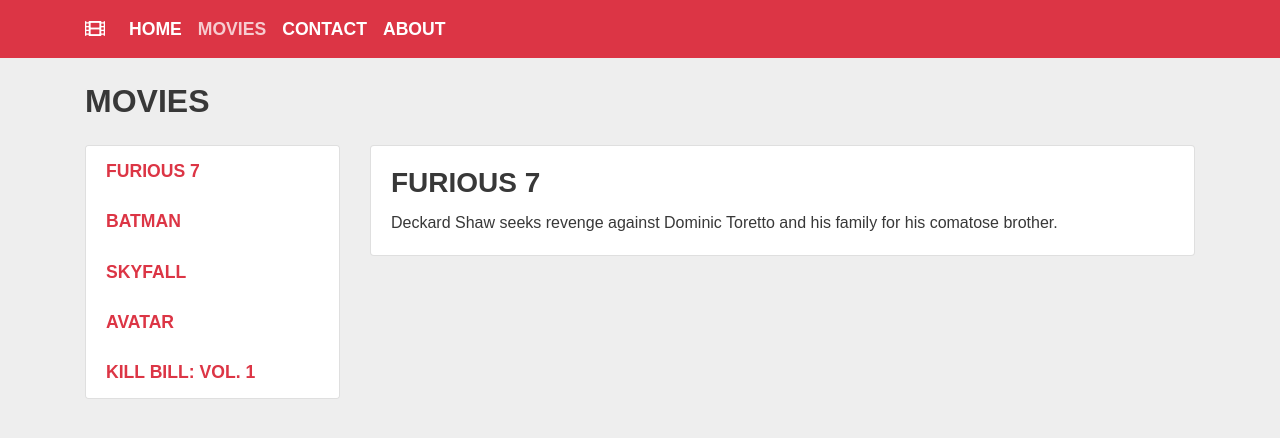
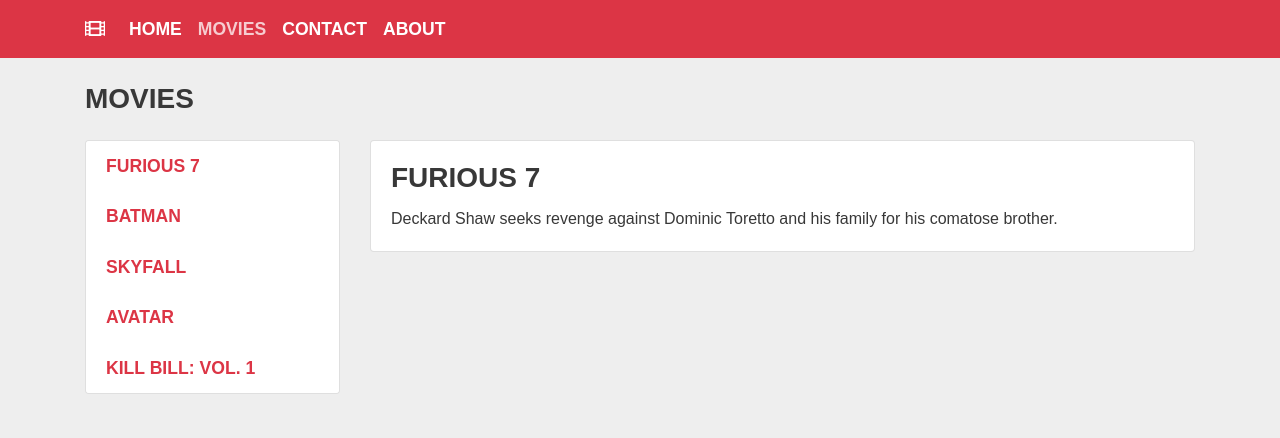
Before and after one commit to Michael-MO/Web-Programming-Mandatory, a React (Create React App) app: page /movies in a window 1280 px wide. Shown: the top 438 px of the page. Built offline with nearby package versions, Linux system fonts and the light colour scheme; a web font is replaced by a local one.

Commit message:
Lower the heading tag.

```diff
--- a/src/components/movies/index.js
+++ b/src/components/movies/index.js
@@ -5,7 +5,7 @@
 const Movies = () => {
   return (
     <React.Fragment>
-      <h2 className="mb-4">Movies</h2>
+      <h3 className="mb-4">Movies</h3>
       <div className="row">
         <div className="col-3">
           <MoviesList />
```
